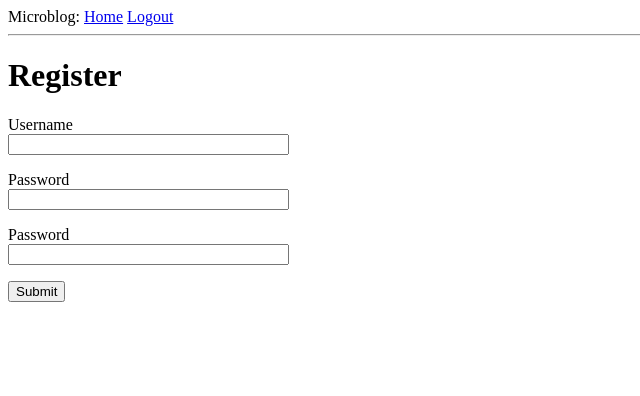
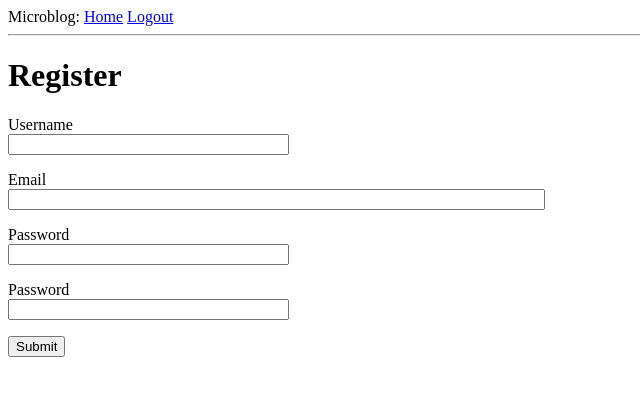
Before and after one commit to rblack42/mega-tutorial, a Python web app: template microblog/app/templates/register.jinja in a window 1280 px wide. Shown: the top 396 px of the page, without its empty margins (0-640 px from the left). Run offline with Jinja, Linux system fonts and the light colour scheme; the template is opened without the code that fills it: most values are stand-ins (such as "Sample title", 1, 10 or a date in 2020); form fields are guessed from the names that the template uses.

Commit message:
fixed error in registration template

```diff
--- a/microblog/app/routes.py
+++ b/microblog/app/routes.py
@@ -2,7 +2,7 @@
 from flask import render_template, flash, redirect, url_for, request
 from werkzeug.urls import url_parse
 
-from app import app
+from app import app, db
 from app.forms import LoginForm, RegistrationForm
 from flask_login import current_user
 from flask_login import login_user, logout_user, login_required
--- a/microblog/app/templates/register.jinja
+++ b/microblog/app/templates/register.jinja
@@ -9,6 +9,13 @@
         {{ form.username.label }}<br>
         {{ form.username(size=32) }}<br>
         {% for error in form.username.errors %}
+          <span style="color: red;">[{{ error }}]</span>
+        {% endfor %}
+      </p>
+      <p>
+        {{ form.email.label }}<br>
+        {{ form.email(size=64) }}<br>
+        {% for error in form.email.errors %}
           <span style="color: red;">[{{ error }}]</span>
         {% endfor %}
       </p>
```
Also changed, not shown: microblog/app.db.
